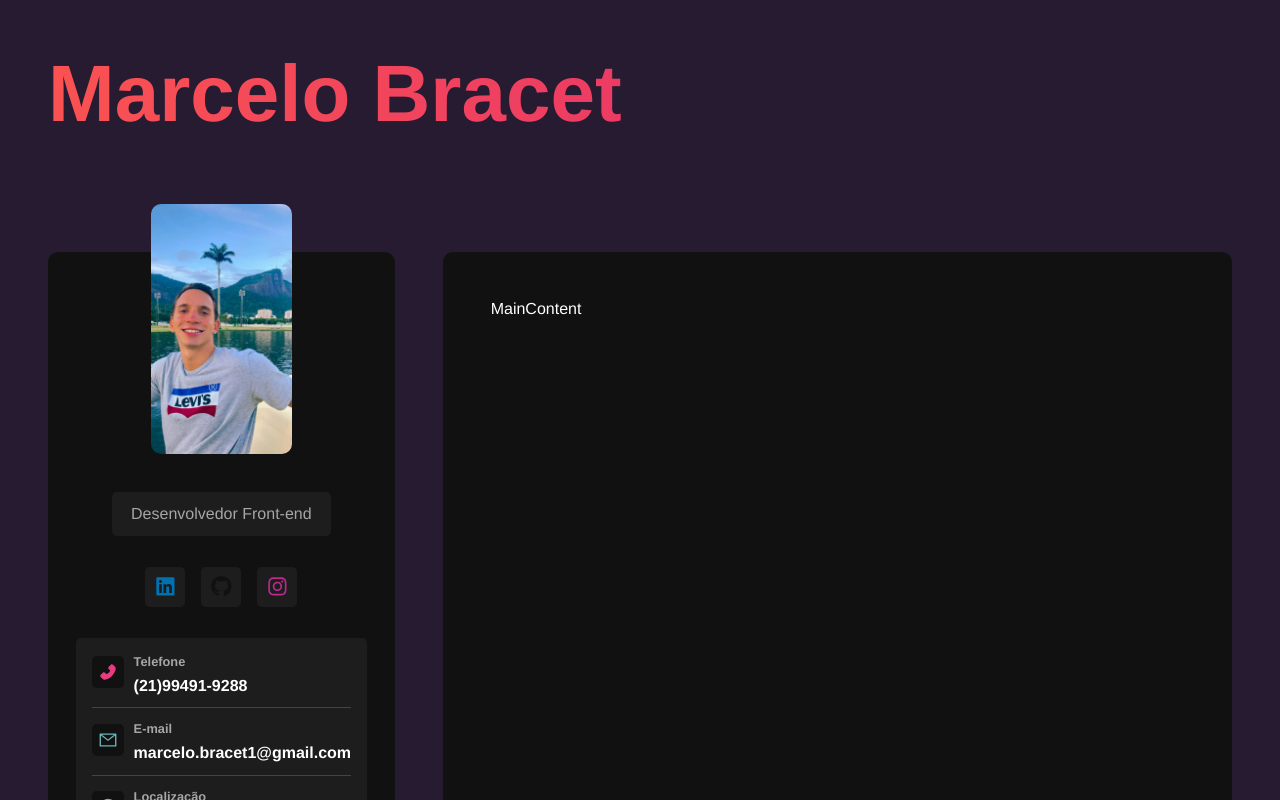
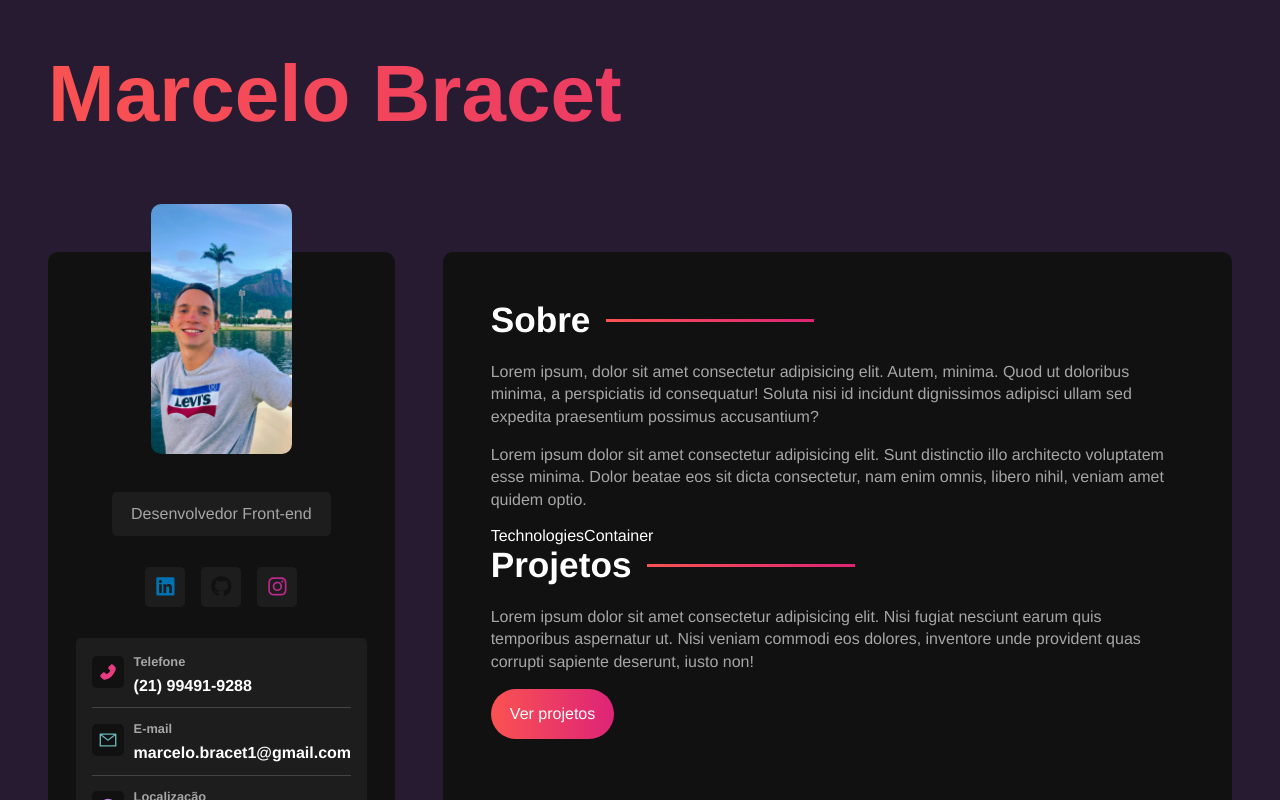
Before and after one commit to MarceloBxD/Portifolio, a React (Vite) app: page / in a window 1280 px wide. Shown: the top 800 px of the page. Built offline with nearby package versions, Linux system fonts and the light colour scheme.

Commit message:
adding mainContainer

```diff
--- /dev/null
+++ b/src/components/AboutContainer/index.jsx
@@ -0,0 +1,20 @@
+import React from "react";
+
+export const AboutContainer = () => {
+  return (
+    <section className="about-container">
+      <h2>Sobre</h2>
+      <p>
+        Lorem ipsum, dolor sit amet consectetur adipisicing elit. Autem, minima.
+        Quod ut doloribus minima, a perspiciatis id consequatur! Soluta nisi id
+        incidunt dignissimos adipisci ullam sed expedita praesentium possimus
+        accusantium?
+      </p>
+      <p>
+        Lorem ipsum dolor sit amet consectetur adipisicing elit. Sunt distinctio
+        illo architecto voluptatem esse minima. Dolor beatae eos sit dicta
+        consectetur, nam enim omnis, libero nihil, veniam amet quidem optio.
+      </p>
+    </section>
+  );
+};
--- a/src/components/IconDivInformation/index.jsx
+++ b/src/components/IconDivInformation/index.jsx
@@ -3,7 +3,7 @@ import { AiFillEnvironment, AiFillPhone, AiOutlineMail } from "react-icons/ai";
 
 export const IconDivInformation = () => {
   const valuesInformation = [
-    { title: "Telefone", value: "(21)99491-9288", icon: <AiFillPhone /> },
+    { title: "Telefone", value: "(21) 99491-9288", icon: <AiFillPhone /> },
     {
       title: "E-mail",
       value: "marcelo.bracet1@gmail.com",
--- a/src/components/MainContent/index.jsx
+++ b/src/components/MainContent/index.jsx
@@ -1,6 +1,16 @@
 import React from "react";
+import { AboutContainer } from "../AboutContainer";
+
 import "../../styles/components/maincontent.sass";
+import { TechnologiesContainer } from "../TechnologiesContainer";
+import { ProjectsContainer } from "../ProjectsContainer";
 
 export const MainContent = () => {
-  return <main id="main-content">MainContent</main>;
+  return (
+    <main id="main-content">
+      <AboutContainer />
+      <TechnologiesContainer />
+      <ProjectsContainer />
+    </main>
+  );
 };
--- /dev/null
+++ b/src/components/ProjectsContainer/index.jsx
@@ -0,0 +1,18 @@
+import React from "react";
+
+export const ProjectsContainer = () => {
+  return (
+    <section className="projects-container">
+      <h2>Projetos</h2>
+      <p>
+        Lorem ipsum dolor sit amet consectetur adipisicing elit. Nisi fugiat
+        nesciunt earum quis temporibus aspernatur ut. Nisi veniam commodi eos
+        dolores, inventore unde provident quas corrupti sapiente deserunt, iusto
+        non!
+      </p>
+      <a href="#" className="btn">
+        Ver projetos
+      </a>
+    </section>
+  );
+};
--- /dev/null
+++ b/src/components/TechnologiesContainer/index.jsx
@@ -0,0 +1,5 @@
+import React from "react";
+
+export const TechnologiesContainer = () => {
+  return <div>TechnologiesContainer</div>;
+};
--- a/src/components/index.jsx
+++ b/src/components/index.jsx
@@ -1,6 +1,17 @@
 import { MainContent } from "./MainContent";
 import { SideBar } from "./SideBar";
 import { Networks } from "./Networks";
-import { InformationContainer } from './InformationContainer'
+import { InformationContainer } from "./InformationContainer";
+import { AboutContainer } from "./AboutContainer";
+import { ProjectsContainer } from "./ProjectsContainer";
+import { TechnologiesContainer } from "./TechnologiesContainer";
 
-export { SideBar, MainContent, Networks };
+export {
+  SideBar,
+  MainContent,
+  Networks,
+  InformationContainer,
+  AboutContainer,
+  TechnologiesContainer,
+  ProjectsContainer,
+};
--- a/src/styles/components/maincontent.sass
+++ b/src/styles/components/maincontent.sass
@@ -1,7 +1,32 @@
 @use '../variables'
+@use '../mixins'
 
 #main-content
     background-color: variables.$bg-color
     flex: 2 1 0
     border-radius: variables.$container-border-radius
     padding: 3rem
+
+    section
+        display: flex
+        flex-direction: column
+
+    h2
+        color: variables.$text-color
+        font-size: 2.2rem
+        margin-bottom: 1.3rem
+        @include mixins.center
+        justify-content: start
+        gap: 1rem
+
+        &::after
+            @include mixins.gradient-border
+
+    p
+        color: variables.$text-color-secondary
+        margin-bottom: 1rem
+        line-height: 1.4rem
+
+    .btn
+        @include mixins.btn
+        align-self: start
--- a/src/styles/mixins.sass
+++ b/src/styles/mixins.sass
@@ -11,3 +11,9 @@
     background: variables.$gradient
     text-decoration: none
     border-radius: 3rem
+
+@mixin gradient-border
+    content: ""
+    background: variables.$gradient
+    height: 3px
+    width: 30%
```
